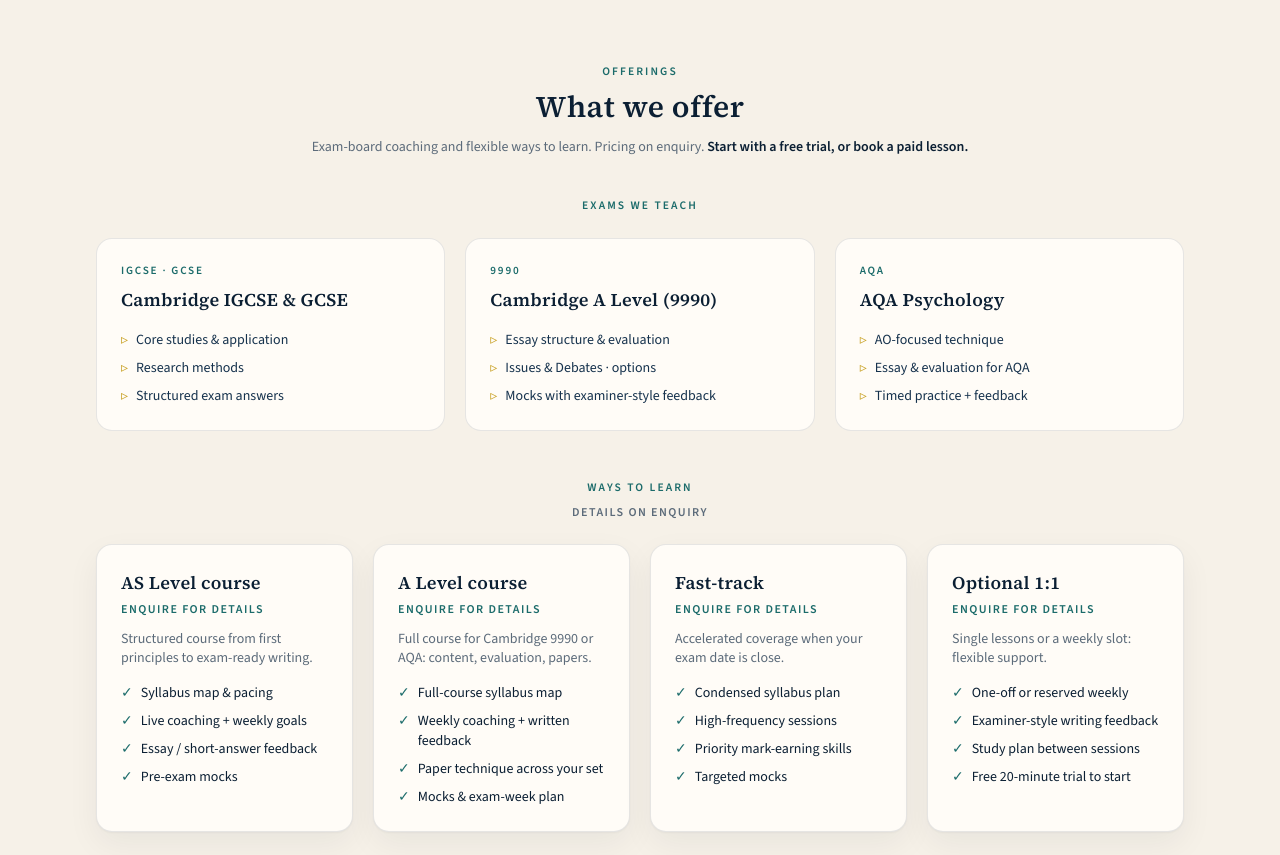
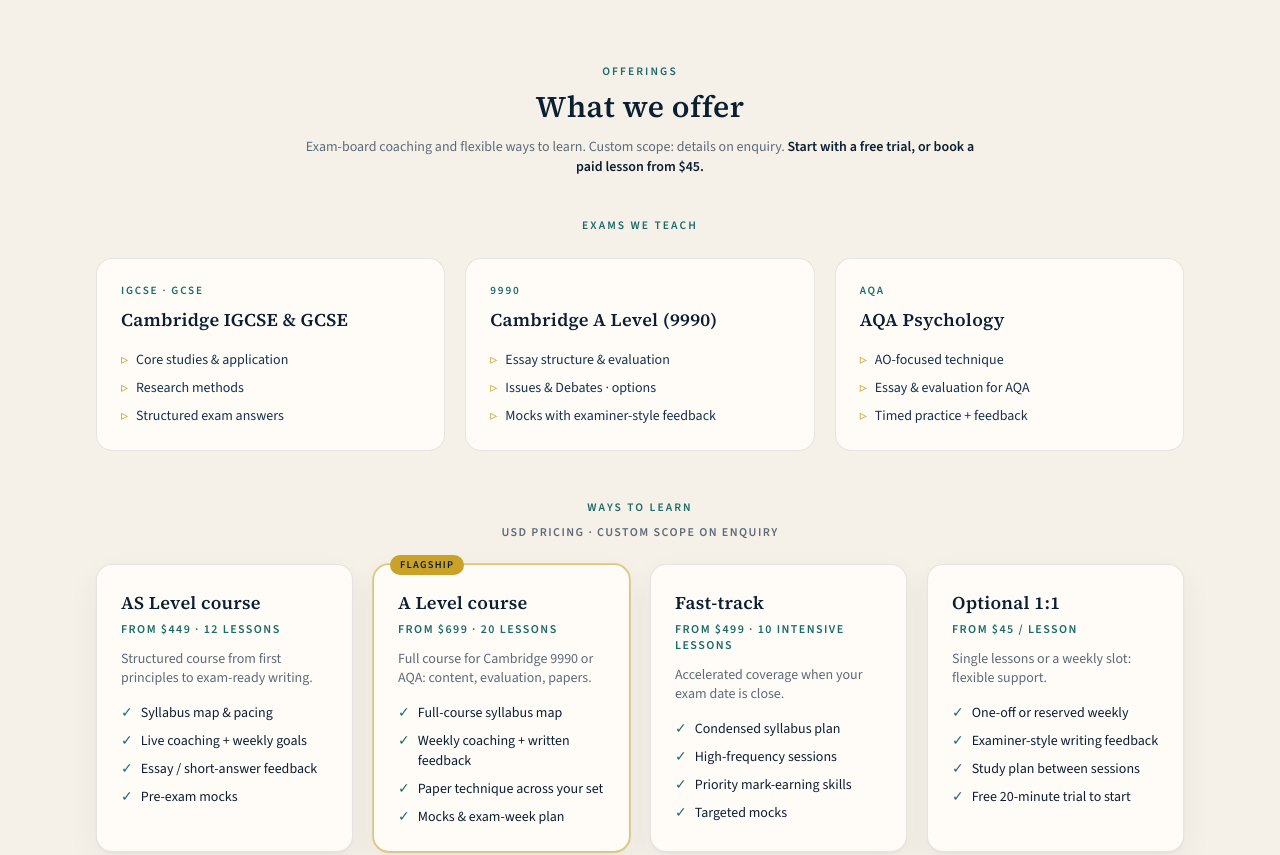
Before and after one commit to kavkool/prabha-psychology-academy, a Next.js app: page / in a window 1280 px wide. Shown: the part 700-1555 px from the top of the page. Built offline with nearby package versions, Linux system fonts and the light colour scheme; no server answers.

Commit message:
Show agreed USD pricing on Ways to learn cards.
AS from $449 (12), A Level from $699 (20, flagship), fast-track from $499 (10), 1:1 from $45; keep custom scope on enquiry.

```diff
--- a/src/components/HowItWorks.tsx
+++ b/src/components/HowItWorks.tsx
@@ -19,7 +19,7 @@
 ];
 
 const LOGISTICS = [
-  { label: "Free trial", value: "20-minute intro booking" },
+  { label: "Free trial", value: "20-minute intro · Free" },
   { label: "Platform", value: "Google Meet" },
   { label: "Schedule", value: "Single lesson or weekly slot" },
   { label: "Time zones", value: "Booked in your local time" },
@@ -77,6 +77,9 @@
             </div>
           ))}
         </div>
+        <p className="mt-3 text-center text-xs text-ink-muted">
+          Single lesson from $45 · course packages listed under Ways to learn
+        </p>
 
         <div className="mt-8 flex flex-col items-center justify-center gap-3 sm:flex-row">
           <a
--- a/src/components/Programs.tsx
+++ b/src/components/Programs.tsx
@@ -33,6 +33,7 @@
 const WAYS_TO_LEARN = [
   {
     name: "AS Level course",
+    price: "From $449 · 12 lessons",
     blurb: "Structured course from first principles to exam-ready writing.",
     includes: [
       "Syllabus map & pacing",
@@ -40,9 +41,11 @@
       "Essay / short-answer feedback",
       "Pre-exam mocks",
     ],
+    flagship: false,
   },
   {
     name: "A Level course",
+    price: "From $699 · 20 lessons",
     blurb: "Full course for Cambridge 9990 or AQA: content, evaluation, papers.",
     includes: [
       "Full-course syllabus map",
@@ -50,9 +53,11 @@
       "Paper technique across your set",
       "Mocks & exam-week plan",
     ],
+    flagship: true,
   },
   {
     name: "Fast-track",
+    price: "From $499 · 10 intensive lessons",
     blurb: "Accelerated coverage when your exam date is close.",
     includes: [
       "Condensed syllabus plan",
@@ -60,9 +65,11 @@
       "Priority mark-earning skills",
       "Targeted mocks",
     ],
+    flagship: false,
   },
   {
     name: "Optional 1:1",
+    price: "From $45 / lesson",
     blurb: "Single lessons or a weekly slot: flexible support.",
     includes: [
       "One-off or reserved weekly",
@@ -70,6 +77,7 @@
       "Study plan between sessions",
       "Free 20-minute trial to start",
     ],
+    flagship: false,
   },
 ];
 
@@ -92,9 +100,10 @@
             What we offer
           </h2>
           <p className="mt-3 text-sm text-ink-muted">
-            Exam-board coaching and flexible ways to learn. Pricing on enquiry.{" "}
+            Exam-board coaching and flexible ways to learn. Custom scope:
+            details on enquiry.{" "}
             <span className="font-semibold text-navy">
-              Start with a free trial, or book a paid lesson.
+              Start with a free trial, or book a paid lesson from $45.
             </span>
           </p>
         </div>
@@ -135,19 +144,28 @@
             Ways to learn
           </h3>
           <p className="mt-2 text-center text-xs font-semibold uppercase tracking-[0.12em] text-ink-muted">
-            Details on enquiry
+            USD pricing · Custom scope on enquiry
           </p>
           <div className="mt-6 grid gap-5 sm:grid-cols-2 xl:grid-cols-4">
             {WAYS_TO_LEARN.map((item) => (
               <article
                 key={item.name}
-                className="flex flex-col rounded-2xl border border-navy/10 bg-cream-paper p-5 text-navy shadow-card sm:p-6"
+                className={`relative flex flex-col rounded-2xl border bg-cream-paper p-5 text-navy shadow-card sm:p-6 ${
+                  item.flagship
+                    ? "border-gold/60 ring-1 ring-gold/40"
+                    : "border-navy/10"
+                }`}
               >
+                {item.flagship ? (
+                  <p className="absolute -top-2.5 left-4 rounded-full bg-gold px-2.5 py-0.5 text-[0.65rem] font-semibold uppercase tracking-[0.12em] text-navy">
+                    Flagship
+                  </p>
+                ) : null}
                 <h4 className="font-display text-lg font-semibold text-navy">
                   {item.name}
                 </h4>
                 <p className="mt-1 text-xs font-semibold uppercase tracking-[0.12em] text-teal">
-                  Enquire for details
+                  {item.price}
                 </p>
                 <p className="mt-3 text-sm leading-snug text-ink-muted">
                   {item.blurb}
```
